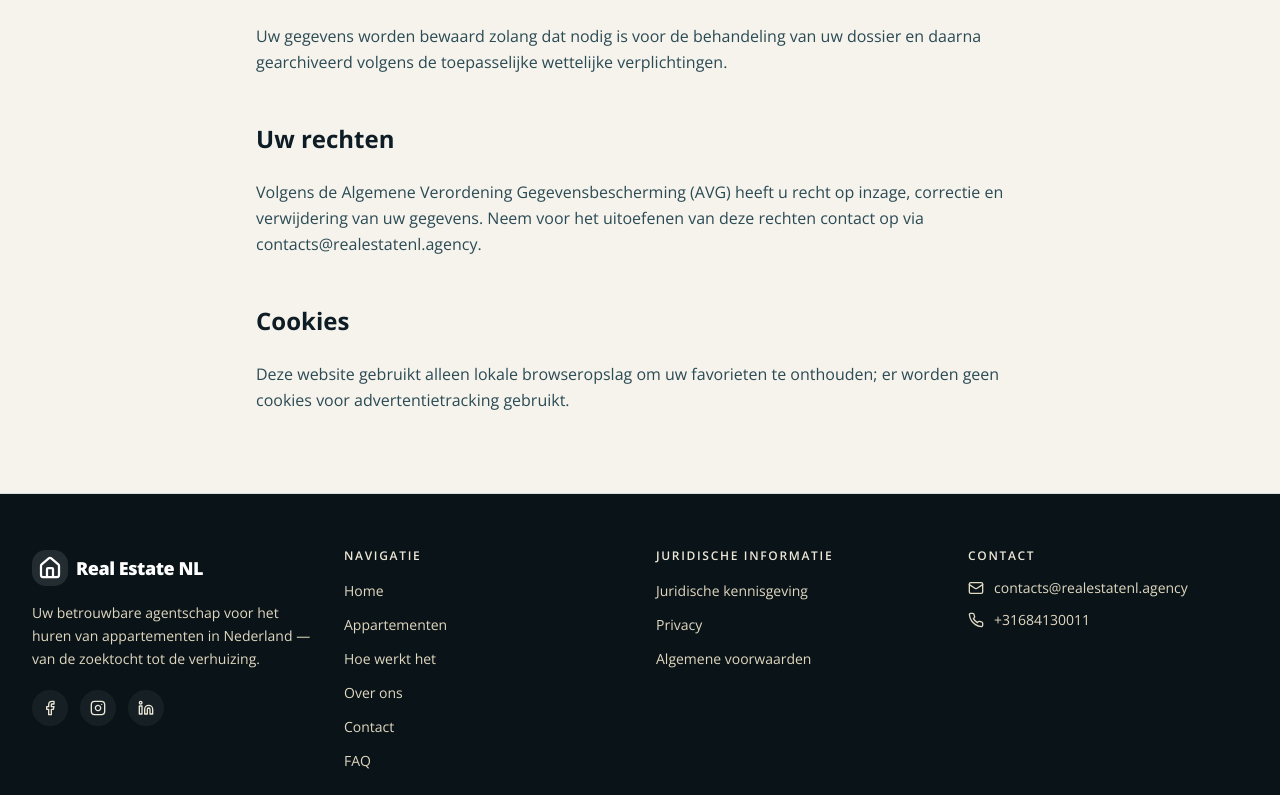
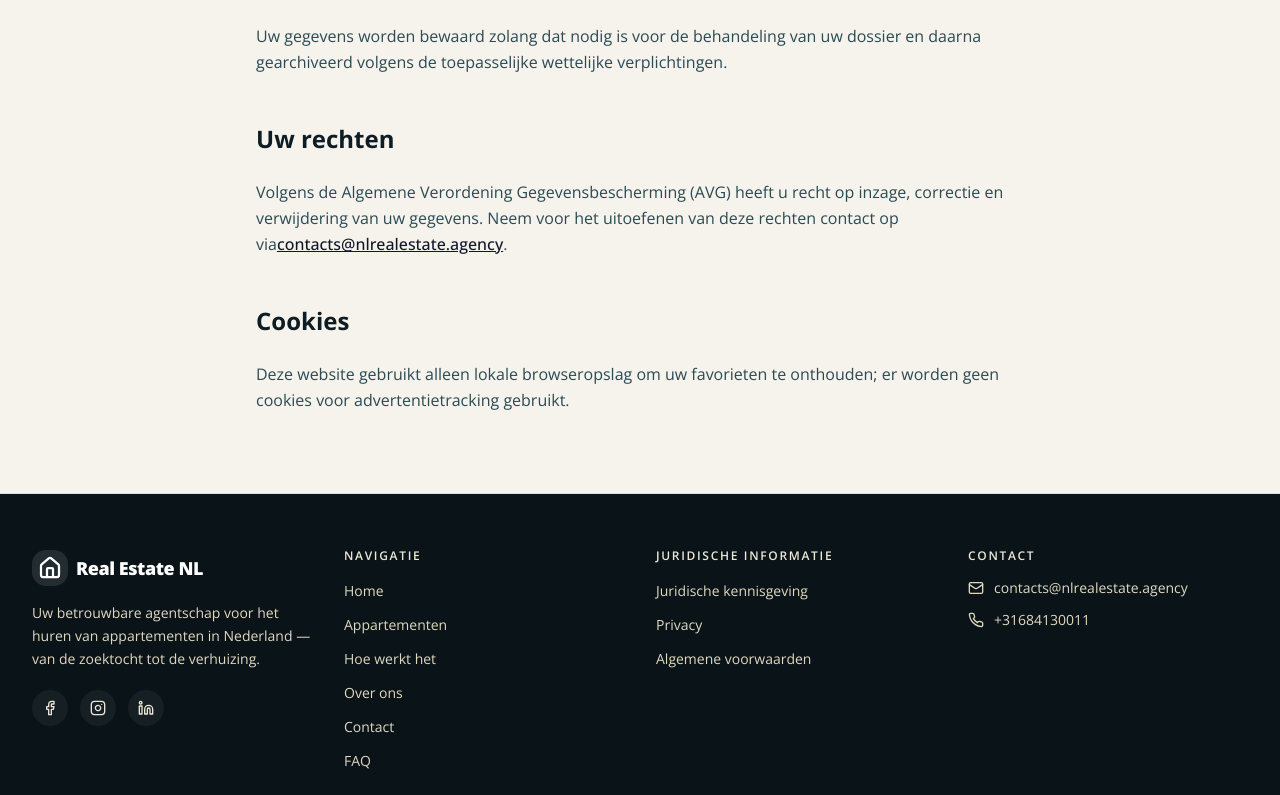
Before and after one commit to Medellin20/RealEstate, a Next.js app: page /confidentialite in a window 1280 px wide. Shown: the part 667-1462 px from the top of the page. Built offline with nearby package versions, Linux system fonts and the light colour scheme; no server answers; the database is empty.

Commit message:
New Configss corrts

```diff
--- a/app/(public)/appartements/[slug]/reserver/confirmation/page.tsx
+++ b/app/(public)/appartements/[slug]/reserver/confirmation/page.tsx
@@ -1,3 +1,4 @@
+import { PROFESSIONAL_EMAIL } from '@/lib/payments/bank-transfer';
 import Link from 'next/link';
 import { CheckCircle2, Home } from 'lucide-react';
 import { Button } from '@/components/ui/button';
@@ -47,8 +48,8 @@ export default async function ReservationConfirmationPage() {
 
         <p className="mt-3 rounded-xl border border-red-200 bg-red-50 p-3 text-sm font-semibold leading-relaxed text-red-700">
           Voer uw betaling met een gerust hart uit om uw aanvraag te valideren.Stuur na de betaling de bevestiging per e-mail naar{' '}
-          <a href="mailto:contacts@realestatenl.agency" className="underline">
-            contacts@realestatenl.agency
+          <a href={`mailto:${PROFESSIONAL_EMAIL}`} className="underline">
+            {PROFESSIONAL_EMAIL}
           </a>{' '}
           of via WhatsApp naar{' '}
           <a
--- a/app/(public)/appartements/[slug]/visite/confirmation/page.tsx
+++ b/app/(public)/appartements/[slug]/visite/confirmation/page.tsx
@@ -1,3 +1,4 @@
+import { PROFESSIONAL_EMAIL } from '@/lib/payments/bank-transfer';
 import Link from 'next/link';
 import { notFound } from 'next/navigation';
 import { CheckCircle2, Download, Home } from 'lucide-react';
@@ -71,8 +72,8 @@ export default async function ViewingConfirmationPage({
 
         <p className="mt-5 rounded-xl border border-amber-200 bg-amber-50 p-3.5 text-center text-sm leading-relaxed text-amber-950 sm:p-4">
           Voer uw betaling met een gerust hart uit om uw aanvraag te valideren.Na de betaling kunt u het betalingsbewijs per e-mail sturen naar{' '}
-          <a href="mailto:contacts@realestatenl.agency" className="underline">
-            contacts@realestatenl.agency
+          <a href={`mailto:${PROFESSIONAL_EMAIL}`} className="underline">
+            {PROFESSIONAL_EMAIL}
           </a>{' '}
           of via WhatsApp naar{' '}
           <a
--- a/app/(public)/appartements/[slug]/visite/recu/page.tsx
+++ b/app/(public)/appartements/[slug]/visite/recu/page.tsx
@@ -1,3 +1,4 @@
+import { PROFESSIONAL_EMAIL } from '@/lib/payments/bank-transfer';
 import { dutchLabel } from '@/lib/utils/dutch-display';
 import type { Metadata } from 'next';
 import type { ReactNode } from 'react';
@@ -57,7 +58,7 @@ export default async function ViewingReceiptPage({
             </div>
           </div>
           <div className="border-l-2 border-canal-800 pl-4 text-sm leading-6 text-ink-600 sm:text-right">
-            <p>contacts@realestatenl.agency</p>
+            <p><a href={`mailto:${PROFESSIONAL_EMAIL}`} className="underline">{PROFESSIONAL_EMAIL}</a></p>
             <p>www.realestatenl.agency</p>
             <p className="mt-2">{siteSettings.footer_phone}</p>
           </div>
--- a/app/(public)/confidentialite/page.tsx
+++ b/app/(public)/confidentialite/page.tsx
@@ -1,3 +1,4 @@
+import { PROFESSIONAL_EMAIL } from '@/lib/payments/bank-transfer';
 import type { Metadata } from 'next';
 import { LegalPage } from '@/components/shared/legal-page';
 
@@ -29,7 +30,7 @@ export default function ConfidentialitePage() {
       <p>
         Volgens de Algemene Verordening Gegevensbescherming (AVG) heeft u recht op inzage, correctie
         en verwijdering van uw gegevens. Neem voor het uitoefenen van deze rechten contact op via
-        contacts@realestatenl.agency.
+        <a href={`mailto:${PROFESSIONAL_EMAIL}`} className="underline">{PROFESSIONAL_EMAIL}</a>.
       </p>
 
       <h2>Cookies</h2>
--- a/app/(public)/contact/page.tsx
+++ b/app/(public)/contact/page.tsx
@@ -1,3 +1,4 @@
+import { PROFESSIONAL_EMAIL } from '@/lib/payments/bank-transfer';
 import type { Metadata } from 'next';
 import { Mail, Phone, MapPin, Clock } from 'lucide-react';
 import { ContactForm } from '@/components/forms/contact-form';
@@ -12,7 +13,7 @@ export const metadata: Metadata = {
 export default async function ContactPage() {
   const { footer_phone: footerPhone } = await getSiteSettings();
   const info = [
-    { icon: Mail, label: 'contacts@realestatenl.agency' },
+    { icon: Mail, label: PROFESSIONAL_EMAIL, href: `mailto:${PROFESSIONAL_EMAIL}` },
     { icon: Phone, label: footerPhone },
     { icon: MapPin, label: 'Amsterdam, Nederland' },
     { icon: Clock, label: 'Ma–vr, 09:00–18:00 (CET)' },
@@ -46,7 +47,9 @@ export default async function ContactPage() {
                   <span className="flex h-9 w-9 shrink-0 items-center justify-center rounded-full bg-white/10">
                     <item.icon className="h-4 w-4" />
                   </span>
-                  {item.label}
+                  {item.href ? (
+                    <a href={item.href} className="underline hover:text-white">{item.label}</a>
+                  ) : item.label}
                 </li>
               ))}
             </ul>
--- a/app/(public)/mentions-legales/page.tsx
+++ b/app/(public)/mentions-legales/page.tsx
@@ -1,3 +1,4 @@
+import { PROFESSIONAL_EMAIL } from '@/lib/payments/bank-transfer';
 import type { Metadata } from 'next';
 import { LegalPage } from '@/components/shared/legal-page';
 
@@ -30,7 +31,7 @@ export default function MentionsLegalesPage() {
       </p>
 
       <h2>Contact</h2>
-      <p>Voor vragen over deze juridische kennisgeving kunt u contact opnemen via contacts@realestatenl.agency.</p>
+      <p>Voor vragen over deze juridische kennisgeving kunt u contact opnemen via <a href={`mailto:${PROFESSIONAL_EMAIL}`} className="underline">{PROFESSIONAL_EMAIL}</a>.</p>
     </LegalPage>
   );
 }
--- a/components/layout/footer.tsx
+++ b/components/layout/footer.tsx
@@ -1,3 +1,4 @@
+import { PROFESSIONAL_EMAIL } from '@/lib/payments/bank-transfer';
 import Link from 'next/link';
 import { Facebook, Home, Instagram, Linkedin, Mail, MapPin, Phone } from 'lucide-react';
 import { getSiteSettings } from '@/lib/data/site-settings';
@@ -95,11 +96,11 @@ export async function Footer() {
           <ul className="mt-4 space-y-3">
             <li>
               <a
-                href="mailto:contacts@realestatenl.agency"
+                href={`mailto:${PROFESSIONAL_EMAIL}`}
                 className="flex min-w-0 items-center gap-2.5 break-all text-sm text-sand-300 transition-colors hover:text-white"
               >
                 <Mail className="h-4 w-4 shrink-0" />
-                contacts@realestatenl.agency
+                {PROFESSIONAL_EMAIL}
               </a>
             </li>
             <li>
--- a/lib/payments/bank-transfer.ts
+++ b/lib/payments/bank-transfer.ts
@@ -1,5 +1,5 @@
 export const VIEWING_FEE = 100;
-export const PROFESSIONAL_EMAIL = 'contacts@realestatenl.agency';
+export const PROFESSIONAL_EMAIL = 'contacts@nlrealestate.agency';
 
 export function getReservationPaymentAmount(monthlyPrice: number): number {
   // 50 % du premier loyer + une caution équivalente à un mois de loyer.
```
